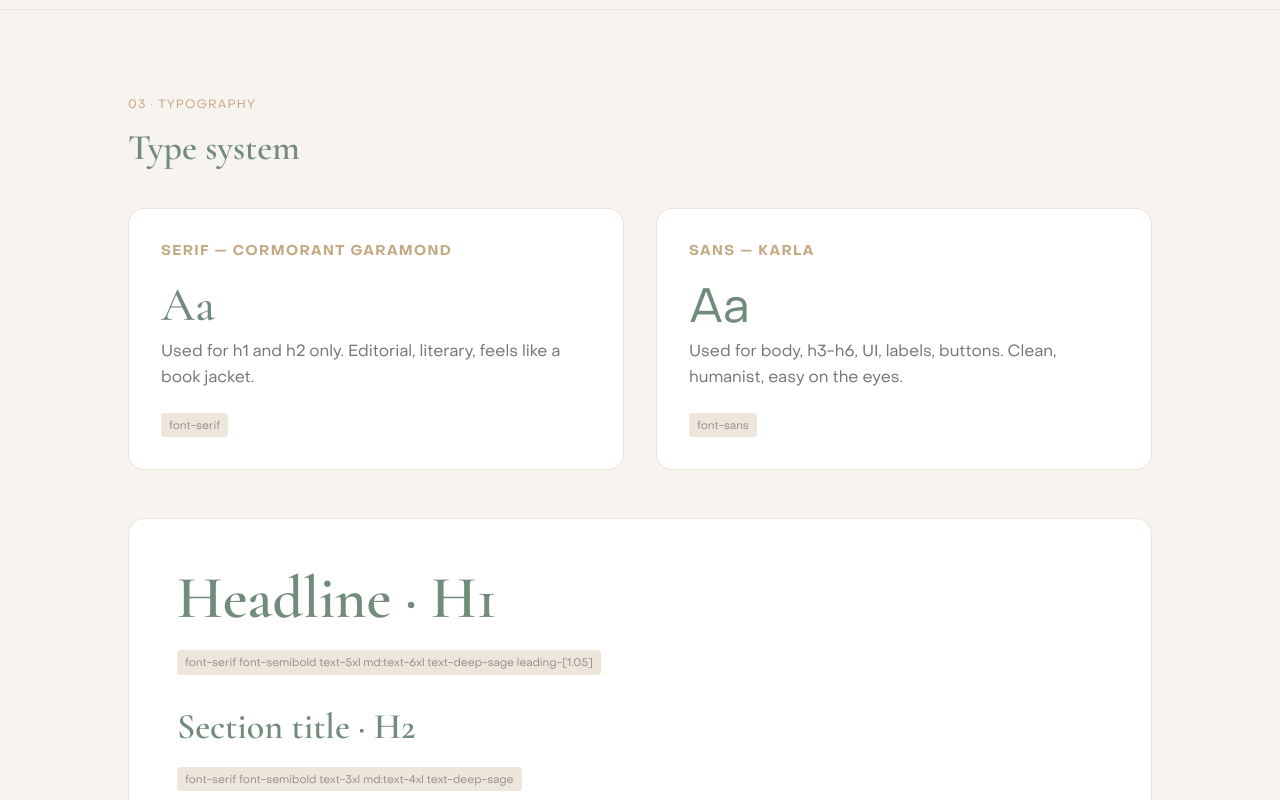
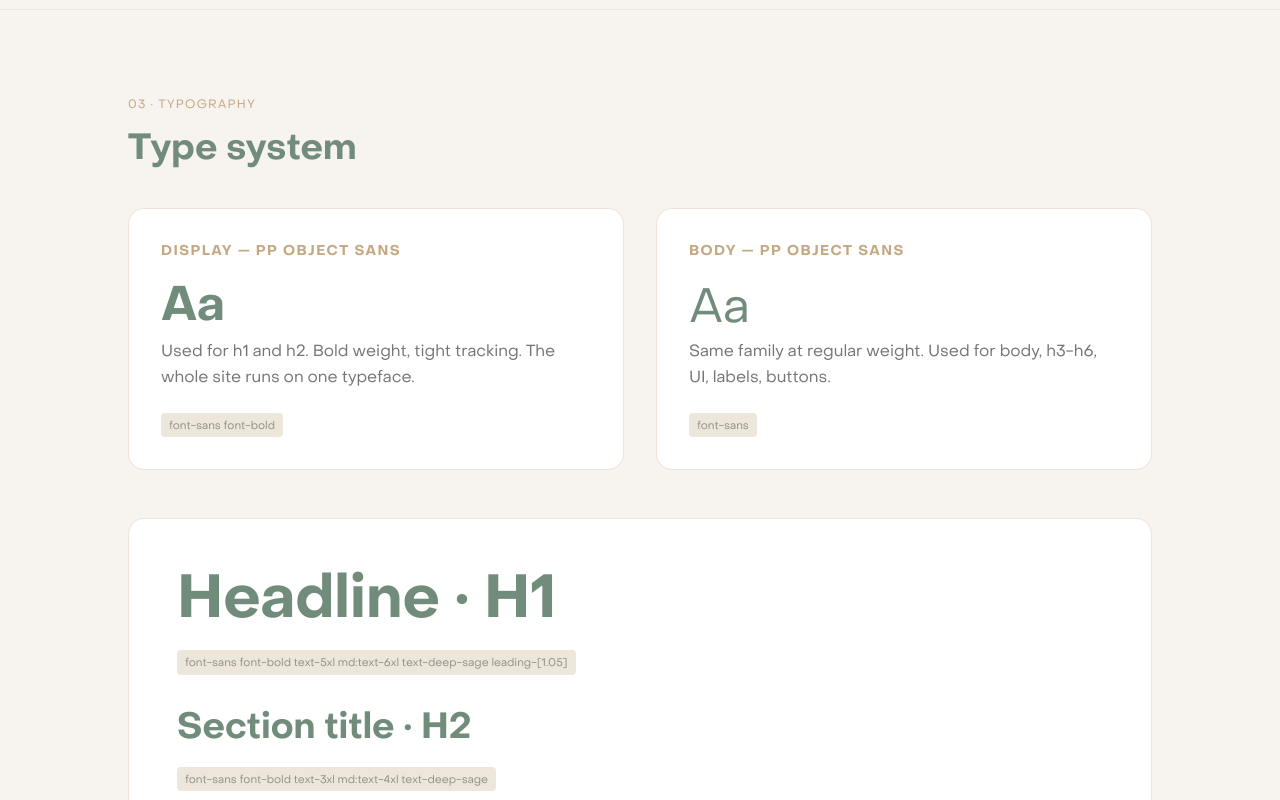
Before and after one commit to stefanpopadic/stop-emotional-eating, a React (Vite) app: page /styleguide in a window 1280 px wide. Shown: the part 2680-3480 px from the top of the page. Built offline with nearby package versions, Linux system fonts and the light colour scheme.

Commit message:
chore: replace all serif/Karla fonts with PP Object Sans sitewide
One typeface across quiz, results, privacy, terms, styleguide, and the course.html sales page. Drop Google Fonts, self-host PP Object Sans only.

```diff
--- a/index.html
+++ b/index.html
@@ -31,10 +31,6 @@
     <meta name="twitter:description" content="A free 2-minute quiz that reveals the emotional eating cycle behind your cravings — and how to break it." />
     <meta name="twitter:image" content="https://stopemotionaleating.guide/og-image.png" />
 
-    <!-- Fonts -->
-    <link rel="preconnect" href="https://fonts.googleapis.com">
-    <link rel="preconnect" href="https://fonts.gstatic.com" crossorigin>
-    <link href="https://fonts.googleapis.com/css2?family=Cormorant+Garamond:ital,wght@0,500;0,600;1,500&family=Karla:ital,wght@0,400;0,500;1,400&display=swap" rel="stylesheet">
   </head>
   <body>
     <div id="root"></div>
--- a/public/course.html
+++ b/public/course.html
@@ -5,7 +5,41 @@
     <meta name="viewport" content="width=device-width, initial-scale=1.0">
     <title>Stop Emotional Eating | Member Access</title>
     <style>
-        @import url('https://fonts.googleapis.com/css2?family=Cormorant+Garamond:ital,wght@0,400;0,500;0,600;1,400;1,500&family=Karla:wght@400;500;700&display=swap');
+        @font-face {
+            font-family: 'PP Object Sans';
+            src: url('/fonts/PPObjectSans-Regular.woff2') format('woff2');
+            font-weight: 400;
+            font-style: normal;
+            font-display: swap;
+        }
+        @font-face {
+            font-family: 'PP Object Sans';
+            src: url('/fonts/PPObjectSans-Slanted.woff2') format('woff2');
+            font-weight: 400;
+            font-style: italic;
+            font-display: swap;
+        }
+        @font-face {
+            font-family: 'PP Object Sans';
+            src: url('/fonts/PPObjectSans-Bold.woff2') format('woff2');
+            font-weight: 700;
+            font-style: normal;
+            font-display: swap;
+        }
+        @font-face {
+            font-family: 'PP Object Sans';
+            src: url('/fonts/PPObjectSans-BoldSlanted.woff2') format('woff2');
+            font-weight: 700;
+            font-style: italic;
+            font-display: swap;
+        }
+        @font-face {
+            font-family: 'PP Object Sans';
+            src: url('/fonts/PPObjectSans-Heavy.woff2') format('woff2');
+            font-weight: 800;
+            font-style: normal;
+            font-display: swap;
+        }
 
         :root {
             --deep-sage: #2D5F5D;
@@ -27,7 +61,7 @@
             padding: 0;
             width: 100%;
             height: 100%;
-            font-family: 'Karla', sans-serif;
+            font-family: 'PP Object Sans', sans-serif;
             background-color: var(--warm-linen);
             color: var(--soft-black);
             -webkit-font-smoothing: antialiased;
@@ -66,7 +100,7 @@
         }
 
         .login-title {
-            font-family: 'Cormorant Garamond', serif;
+            font-family: 'PP Object Sans', sans-serif;
             font-size: 32pt;
             color: var(--deep-sage);
             margin-bottom: 0.5rem;
@@ -89,7 +123,7 @@
             border: 1px solid var(--sand);
             background-color: white;
             border-radius: 6px;
-            font-family: 'Karla', sans-serif;
+            font-family: 'PP Object Sans', sans-serif;
             font-size: 11pt;
             margin-bottom: 0.75rem;
             transition: all 0.3s ease;
@@ -110,7 +144,7 @@
             color: white;
             border: none;
             border-radius: 6px;
-            font-family: 'Karla', sans-serif;
+            font-family: 'PP Object Sans', sans-serif;
             font-size: 10pt;
             letter-spacing: 0.05em;
             text-transform: uppercase;
@@ -234,7 +268,7 @@
         }
 
         .sidebar-title {
-            font-family: 'Cormorant Garamond', serif;
+            font-family: 'PP Object Sans', sans-serif;
             color: var(--deep-sage);
             font-size: 18pt;
             font-weight: 600;
@@ -349,7 +383,7 @@
 
         /* Typography inside content */
         h1.chapter-title {
-            font-family: 'Cormorant Garamond', serif;
+            font-family: 'PP Object Sans', sans-serif;
             font-size: 38pt;
             font-weight: 400;
             color: var(--deep-sage);
@@ -370,8 +404,8 @@
             background-color: var(--terracotta);
         }
 
-        h2 { font-family: 'Cormorant Garamond', serif; font-size: 24pt; color: var(--deep-sage); font-weight: 500; margin-top: 4.5rem; margin-bottom: 1.25rem; letter-spacing: -0.01em; }
-        h3 { font-family: 'Cormorant Garamond', serif; font-size: 18pt; font-style: italic; color: var(--soft-black); font-weight: 500; margin-top: 2.5rem; margin-bottom: 1rem; }
+        h2 { font-family: 'PP Object Sans', sans-serif; font-size: 24pt; color: var(--deep-sage); font-weight: 500; margin-top: 4.5rem; margin-bottom: 1.25rem; letter-spacing: -0.01em; }
+        h3 { font-family: 'PP Object Sans', sans-serif; font-size: 18pt; font-style: italic; color: var(--soft-black); font-weight: 500; margin-top: 2.5rem; margin-bottom: 1rem; }
         h4 { font-size: 12pt; font-weight: 700; color: var(--terracotta); text-transform: uppercase; letter-spacing: 0.08em; margin-top: 2rem; margin-bottom: 1rem; }
 
         p, li, td { font-size: 13pt; line-height: 1.8; color: var(--soft-black); }
@@ -387,7 +421,7 @@
             border-left: 4px solid var(--muted-teal);
             margin: 3rem 0;
             padding: 2.5rem 3rem;
-            font-family: 'Cormorant Garamond', serif;
+            font-family: 'PP Object Sans', sans-serif;
             font-size: 18pt;
             font-style: italic;
             color: var(--deep-sage);
@@ -399,7 +433,7 @@
             position: absolute;
             top: -10px;
             left: 20px;
-            font-family: 'Cormorant Garamond', serif;
+            font-family: 'PP Object Sans', sans-serif;
             font-size: 60pt;
             color: var(--muted-teal);
             opacity: 0.2;
@@ -414,7 +448,7 @@
         }
 
         .science-box-title {
-            font-family: 'Karla', sans-serif;
+            font-family: 'PP Object Sans', sans-serif;
             font-weight: 700;
             text-transform: uppercase;
             letter-spacing: 0.1em;
@@ -488,7 +522,7 @@
         hr { border: none; height: auto; margin: 4rem 0; text-align: center; }
         hr::after {
             content: '\2666 \2666 \2666';
-            font-family: 'Cormorant Garamond', serif;
+            font-family: 'PP Object Sans', sans-serif;
             color: var(--sand);
             font-size: 12pt;
             letter-spacing: 0.5em;
@@ -511,7 +545,7 @@
             border: 1px solid var(--deep-sage);
             padding: 0.75rem 1.5rem;
             border-radius: 4px;
-            font-family: 'Karla', sans-serif;
+            font-family: 'PP Object Sans', sans-serif;
             font-size: 10pt;
             font-weight: 700;
             letter-spacing: 0.1em;
@@ -637,7 +671,7 @@
     <div id="purchase-wall" style="display:none;">
         <div class="login-card" style="max-width: 540px;">
             <h1 class="login-title">Lose the weight by breaking the cycle.</h1>
-            <p style="font-family: 'Cormorant Garamond', serif; font-style: italic; font-size: 14pt; color: var(--soft-black); margin: 0.5rem 0 2rem 0; line-height: 1.5;">No more willpower. No more 6 AM workouts. The reason you can't lose the weight isn't your body — it's the loop your brain runs every time stress, boredom, or restriction hits.</p>
+            <p style="font-family: 'PP Object Sans', sans-serif; font-style: italic; font-size: 14pt; color: var(--soft-black); margin: 0.5rem 0 2rem 0; line-height: 1.5;">No more willpower. No more 6 AM workouts. The reason you can't lose the weight isn't your body — it's the loop your brain runs every time stress, boredom, or restriction hits.</p>
 
             <div style="text-align: left; background: var(--oat); padding: 1.5rem; border-radius: 8px; margin-bottom: 2rem;">
                 <p style="font-size: 10pt; color: var(--terracotta); letter-spacing: 0.1em; text-transform: uppercase; font-weight: 700; margin: 0 0 0.75rem 0;">What's inside (single $27 ebook)</p>
@@ -847,13 +881,13 @@
 <!-- Purchase overlay — before blurred content so sticky works from top -->
 <div class="locked-blur-overlay" id="ch1-blur-overlay">
     <div style="padding: 3rem 2rem; text-align: center; max-width: 520px;">
-        <p style="font-family: 'Cormorant Garamond', serif; font-size: 28pt; color: var(--deep-sage); margin: 0 0 0.75rem 0; line-height: 1.2;">Lose the weight by breaking the cycle.</p>
-        <p style="font-family: 'Cormorant Garamond', serif; font-style: italic; font-size: 14pt; color: var(--soft-black); max-width: 460px; margin: 0 auto 2rem auto; line-height: 1.6;">Every diet works for 2 weeks. Then your hormones override your willpower and the weight comes back — with interest. The full plan breaks that loop in 21 days.</p>
+        <p style="font-family: 'PP Object Sans', sans-serif; font-size: 28pt; color: var(--deep-sage); margin: 0 0 0.75rem 0; line-height: 1.2;">Lose the weight by breaking the cycle.</p>
+        <p style="font-family: 'PP Object Sans', sans-serif; font-style: italic; font-size: 14pt; color: var(--soft-black); max-width: 460px; margin: 0 auto 2rem auto; line-height: 1.6;">Every diet works for 2 weeks. Then your hormones override your willpower and the weight comes back — with interest. The full plan breaks that loop in 21 days.</p>
         <a href="https://mindfullstef.gumroad.com/l/stop-emotional-eating" class="buy-btn" style="display: inline-flex; max-width: 360px; justify-content: center;">
             Get the ebook <span class="price-current">· $27</span>
         </a>
         <p style="font-size: 9.5pt; color: var(--muted-teal); margin-top: 1rem; margin-bottom: 2rem;">30-day cycle break promise. If the 90-second method doesn't break the loop, full refund — keep the ebook.</p>
-        <button onclick="app.showPurchaseWall(1)" style="background: none; border: none; font-family: 'Karla', sans-serif; font-size: 11pt; color: var(--deep-sage); text-decoration: underline; cursor: pointer; opacity: 0.8;">I already bought this — enter my access code</button>
+        <button onclick="app.showPurchaseWall(1)" style="background: none; border: none; font-family: 'PP Object Sans', sans-serif; font-size: 11pt; color: var(--deep-sage); text-decoration: underline; cursor: pointer; opacity: 0.8;">I already bought this — enter my access code</button>
     </div>
 </div>
 <div class="locked-blur-content">
--- a/src/index.css
+++ b/src/index.css
@@ -48,8 +48,8 @@
   --color-sage-mist: #A8B88F;
   --color-dusty-blush: #D6C5B0;
 
-  --font-serif: "Cormorant Garamond", serif;
-  --font-sans: "PP Object Sans", "Karla", sans-serif;
+  --font-serif: "PP Object Sans", sans-serif;
+  --font-sans: "PP Object Sans", sans-serif;
 }
 
 @layer base {
@@ -75,12 +75,7 @@
     }
   }
 
-  h1, h2 {
-    @apply font-serif;
-    font-feature-settings: "liga", "dlig";
-  }
-
-  h3, h4, h5, h6 {
+  h1, h2, h3, h4, h5, h6 {
     @apply font-sans;
   }
 
@@ -107,11 +102,10 @@
   }
 
   .drop-cap::first-letter {
-    @apply font-serif float-left text-7xl md:text-8xl leading-[0.85] pr-3 pt-1 text-deep-sage;
+    @apply font-sans font-bold float-left text-7xl md:text-8xl leading-[0.85] pr-3 pt-1 text-deep-sage;
   }
 
   .numeral {
-    @apply font-serif text-sand/70 tabular-nums;
-    font-feature-settings: "onum";
+    @apply font-sans text-sand/70 tabular-nums;
   }
 }
--- a/src/pages/Privacy.tsx
+++ b/src/pages/Privacy.tsx
@@ -60,14 +60,14 @@ export function Privacy() {
       <main className="flex-grow py-16 sm:py-24 px-4 sm:px-6">
         <article className="max-w-[62ch] mx-auto">
           <span className="eyebrow block mb-6">Last updated · April 2026</span>
-          <h1 className="font-serif font-medium text-5xl sm:text-6xl md:text-7xl text-deep-sage leading-[0.98] tracking-tight mb-14">
+          <h1 className="font-sans font-bold text-5xl sm:text-6xl md:text-7xl text-deep-sage leading-[0.98] tracking-tight mb-14">
             Privacy
           </h1>
 
           <div className="divide-y divide-soft-black/15 border-t border-b border-soft-black/15">
             {sections.map((s) => (
               <section key={s.title} className="py-8 sm:py-10">
-                <h2 className="font-serif font-medium text-2xl md:text-3xl text-deep-sage mb-5 tracking-tight">
+                <h2 className="font-sans font-bold text-2xl md:text-3xl text-deep-sage mb-5 tracking-tight">
                   {s.title}
                 </h2>
                 <div className="space-y-4 font-sans text-base md:text-[17px] text-soft-black/85 leading-[1.7]">
--- a/src/pages/Styleguide.tsx
+++ b/src/pages/Styleguide.tsx
@@ -28,7 +28,7 @@ function Section({ id, title, eyebrow, children }: { id: string; title: string;
         <span className="inline-block font-sans font-medium text-xs uppercase tracking-widest text-sand mb-4">
           {eyebrow}
         </span>
-        <h2 className="font-serif font-semibold text-3xl md:text-4xl text-deep-sage mb-10">
+        <h2 className="font-sans font-bold text-3xl md:text-4xl text-deep-sage mb-10">
           {title}
         </h2>
         {children}
@@ -49,7 +49,7 @@ function Swatch({ name, hex, varName, usage, text = 'dark' }: { name: string; he
         </span>
       </div>
       <div className="p-5">
-        <p className="font-serif font-semibold text-xl text-deep-sage mb-1">{name}</p>
+        <p className="font-sans font-bold text-xl text-deep-sage mb-1">{name}</p>
         <code className="block font-sans text-xs text-sand mb-3">{varName}</code>
         <p className="font-sans text-sm text-soft-black/70 leading-relaxed">{usage}</p>
       </div>
@@ -91,7 +91,7 @@ export function Styleguide() {
           <span className="inline-block bg-oat font-sans font-medium text-xs uppercase tracking-widest text-deep-sage px-4 py-2 rounded-full mb-6">
             Stop Emotional Eating · Style Guide
           </span>
-          <h1 className="font-serif font-semibold text-5xl md:text-6xl text-deep-sage mb-6 leading-[1.05]">
+          <h1 className="font-sans font-bold text-5xl md:text-6xl text-deep-sage mb-6 leading-[1.05]">
             The system that runs the whole site.
           </h1>
           <p className="font-sans text-xl text-soft-black/80 leading-relaxed max-w-2xl">
@@ -128,19 +128,19 @@ export function Styleguide() {
       <Section id="foundations" eyebrow="01 · Foundations" title="What the brand feels like">
         <div className="grid md:grid-cols-3 gap-6">
           <Card title="Voice">
-            <p className="font-serif text-2xl text-deep-sage leading-snug mb-3">Warm, plain, science-backed.</p>
+            <p className="font-sans font-bold text-2xl text-deep-sage leading-snug mb-3">Warm, plain, science-backed.</p>
             <p className="font-sans text-soft-black/70 leading-relaxed">
               Never preachy, never clinical, never cutesy. Talk like a smart friend who has read the research.
             </p>
           </Card>
           <Card title="Tone">
-            <p className="font-serif text-2xl text-deep-sage leading-snug mb-3">Editorial, not marketing.</p>
+            <p className="font-sans font-bold text-2xl text-deep-sage leading-snug mb-3">Editorial, not marketing.</p>
             <p className="font-sans text-soft-black/70 leading-relaxed">
               Think longform magazine. Serif headlines, generous whitespace, no exclamation marks.
             </p>
           </Card>
           <Card title="Feel">
-            <p className="font-serif text-2xl text-deep-sage leading-snug mb-3">Paper, not pixels.</p>
+            <p className="font-sans font-bold text-2xl text-deep-sage leading-snug mb-3">Paper, not pixels.</p>
             <p className="font-sans text-soft-black/70 leading-relaxed">
               Warm linen backgrounds, subtle paper texture, sand-colored rules. Screens should feel like a book.
             </p>
@@ -164,7 +164,7 @@ export function Styleguide() {
         </div>
 
         <div className="mt-10 p-6 md:p-8 rounded-2xl bg-deep-sage text-warm-linen">
-          <h3 className="font-serif font-semibold text-2xl mb-3">Usage rules</h3>
+          <h3 className="font-sans font-bold text-2xl mb-3">Usage rules</h3>
           <ul className="font-sans space-y-2 text-warm-linen/90 leading-relaxed">
             <li className="flex gap-3"><Check size={18} className="flex-shrink-0 mt-1 text-muted-teal" /> Terracotta is reserved for action. If it's not clickable, it shouldn't be terracotta.</li>
             <li className="flex gap-3"><Check size={18} className="flex-shrink-0 mt-1 text-muted-teal" /> Deep sage is the brand. Use it for the logo, hero headlines, and any dark-background section.</li>
@@ -178,17 +178,17 @@ export function Styleguide() {
       {/* ═══ TYPOGRAPHY ═══ */}
       <Section id="typography" eyebrow="03 · Typography" title="Type system">
         <div className="grid md:grid-cols-2 gap-8 mb-12">
-          <Card title="Serif — Cormorant Garamond">
-            <p className="font-serif text-5xl text-deep-sage leading-none mb-2">Aa</p>
+          <Card title="Display — PP Object Sans">
+            <p className="font-sans font-bold text-5xl text-deep-sage leading-none mb-2">Aa</p>
             <p className="font-sans text-soft-black/70 leading-relaxed mb-3">
-              Used for h1 and h2 only. Editorial, literary, feels like a book jacket.
+              Used for h1 and h2. Bold weight, tight tracking. The whole site runs on one typeface.
             </p>
-            <CodeLabel>font-serif</CodeLabel>
+            <CodeLabel>font-sans font-bold</CodeLabel>
           </Card>
-          <Card title="Sans — Karla">
+          <Card title="Body — PP Object Sans">
             <p className="font-sans text-5xl text-deep-sage leading-none mb-2">Aa</p>
             <p className="font-sans text-soft-black/70 leading-relaxed mb-3">
-              Used for body, h3-h6, UI, labels, buttons. Clean, humanist, easy on the eyes.
+              Same family at regular weight. Used for body, h3-h6, UI, labels, buttons.
             </p>
             <CodeLabel>font-sans</CodeLabel>
           </Card>
@@ -196,16 +196,16 @@ export function Styleguide() {
 
         <div className="space-y-8 bg-white rounded-2xl p-8 md:p-12 border border-sand/30">
           <div>
-            <h1 className="font-serif font-semibold text-5xl md:text-6xl text-deep-sage leading-[1.05] mb-2">
+            <h1 className="font-sans font-bold text-5xl md:text-6xl text-deep-sage leading-[1.05] mb-2">
               Headline · H1
             </h1>
-            <CodeLabel>font-serif font-semibold text-5xl md:text-6xl text-deep-sage leading-[1.05]</CodeLabel>
+            <CodeLabel>font-sans font-bold text-5xl md:text-6xl text-deep-sage leading-[1.05]</CodeLabel>
           </div>
           <div>
-            <h2 className="font-serif font-semibold text-3xl md:text-4xl text-deep-sage mb-2">
+            <h2 className="font-sans font-bold text-3xl md:text-4xl text-deep-sage mb-2">
               Section title · H2
             </h2>
-            <CodeLabel>font-serif font-semibold text-3xl md:text-4xl text-deep-sage</CodeLabel>
+            <CodeLabel>font-sans font-bold text-3xl md:text-4xl text-deep-sage</CodeLabel>
           </div>
           <div>
             <h3 className="font-sans font-semibold text-xl text-deep-sage mb-2">
@@ -333,7 +333,7 @@ export function Styleguide() {
         <div className="grid md:grid-cols-2 gap-6">
           <div className="bg-white rounded-2xl p-8 border border-sand/30">
             <BookOpen className="text-terracotta mb-4" size={28} />
-            <h3 className="font-serif font-semibold text-2xl text-deep-sage mb-2">Light card</h3>
+            <h3 className="font-sans font-bold text-2xl text-deep-sage mb-2">Light card</h3>
             <p className="font-sans text-soft-black/70 leading-relaxed">
               Default white card on warm-linen sections. Soft sand border, generous padding, no shadow.
             </p>
@@ -342,7 +342,7 @@ export function Styleguide() {
 
           <div className="bg-oat rounded-2xl p-8 border border-sand/30">
             <CalendarDaysIcon />
-            <h3 className="font-serif font-semibold text-2xl text-deep-sage mb-2 mt-4">Oat card</h3>
+            <h3 className="font-sans font-bold text-2xl text-deep-sage mb-2 mt-4">Oat card</h3>
             <p className="font-sans text-soft-black/70 leading-relaxed">
               Alternative background for pages already on warm-linen. Used inside sections that need layering.
             </p>
@@ -351,7 +351,7 @@ export function Styleguide() {
 
           <div className="bg-deep-sage text-warm-linen rounded-2xl p-8">
             <Brain className="text-warm-linen mb-4" size={28} strokeWidth={1.5} />
-            <h3 className="font-serif font-semibold text-2xl mb-2">Dark card</h3>
+            <h3 className="font-sans font-bold text-2xl mb-2">Dark card</h3>
             <p className="font-sans text-warm-linen/80 leading-relaxed">
               For value-drops, insights, and "pay attention" moments inside a flow. Feels heavy on purpose.
             </p>
--- a/src/pages/Terms.tsx
+++ b/src/pages/Terms.tsx
@@ -63,14 +63,14 @@ export function Terms() {
       <main className="flex-grow py-16 sm:py-24 px-4 sm:px-6">
         <article className="max-w-[62ch] mx-auto">
           <span className="eyebrow block mb-6">Last updated · April 2026</span>
-          <h1 className="font-serif font-medium text-5xl sm:text-6xl md:text-7xl text-deep-sage leading-[0.98] tracking-tight mb-14">
+          <h1 className="font-sans font-bold text-5xl sm:text-6xl md:text-7xl text-deep-sage leading-[0.98] tracking-tight mb-14">
             Terms
           </h1>
 
           <div className="divide-y divide-soft-black/15 border-t border-b border-soft-black/15">
             {sections.map((s) => (
               <section key={s.title} className="py-8 sm:py-10">
-                <h2 className="font-serif font-medium text-2xl md:text-3xl text-deep-sage mb-5 tracking-tight">
+                <h2 className="font-sans font-bold text-2xl md:text-3xl text-deep-sage mb-5 tracking-tight">
                   {s.title}
                 </h2>
                 <div className="space-y-4 font-sans text-base md:text-[17px] text-soft-black/85 leading-[1.7]">
```
